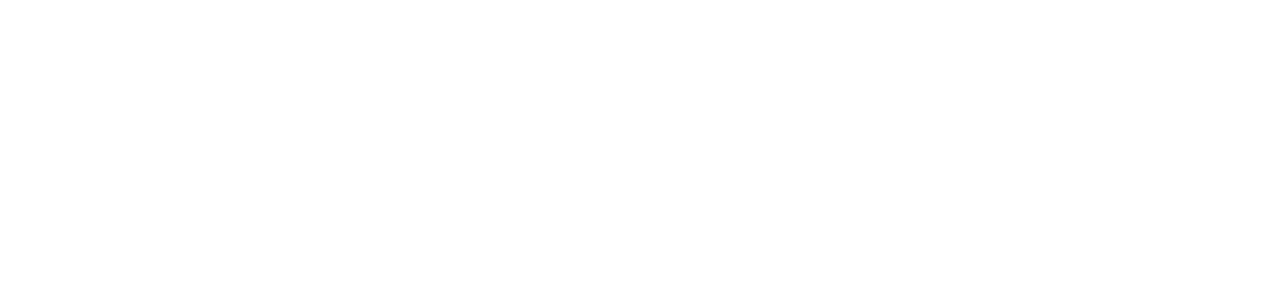
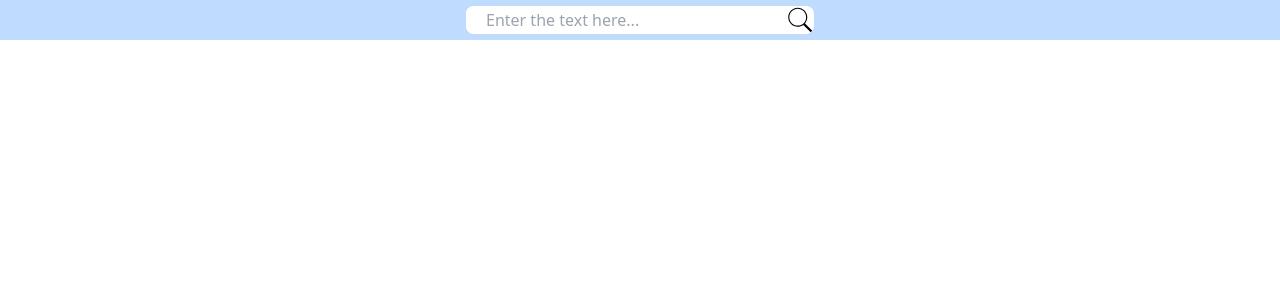
Before and after one commit to SunkaraNaveenKumar/redux-toolkit, a React (Create React App) app: page / in a window 1280 px wide. Shown: the top 300 px of the page. Built offline with nearby package versions, Linux system fonts and the light colour scheme.

Commit message:
add search bar

```diff
--- a/src/App.js
+++ b/src/App.js
@@ -1,10 +1,12 @@
 import logo from './logo.svg';
 import './App.css';
+import { Link } from 'react-router-dom';
+import Navigation from './Components/Navigation';
 
 function App() {
   return (
-    <div className="text-blue-200">
-
+    <div>
+      <Navigation/>
     </div>
   );
 }
--- /dev/null
+++ b/src/Components/Home.js
@@ -0,0 +1,12 @@
+import React from 'react'
+import SearchBar from './SearchBar'
+
+const Home = () => {
+  return (
+    <div>
+
+    </div>
+  )
+}
+
+export default Home
--- /dev/null
+++ b/src/Components/Navigation.js
@@ -0,0 +1,19 @@
+import React from "react";
+import { Link, Route, Routes } from "react-router-dom";
+import Home from "./Home";
+import SearchBar from "./SearchBar";
+
+const Navigation = () => {
+  return (
+    <div>
+      <div className="bg-blue-200 h-10 flex flex-row items-center justify-center">
+        <SearchBar />
+      </div>
+      <Routes>
+        <Route path="/" element={<Home />} />
+      </Routes>
+    </div>
+  );
+};
+
+export default Navigation;
--- /dev/null
+++ b/src/Components/SearchBar.js
@@ -0,0 +1,22 @@
+import React, { useState } from "react";
+import searchIcon from "../assets/search.svg";
+const SearchBar = () => {
+  const [searchText, setSearchText] = useState("");
+  const handleSearchText = (e) => {
+    const { value } = e.target;
+    setSearchText(value);
+  };
+  return (
+    <div className="flex flex-row h-7 bg-white rounded-lg overflow-hidden">
+      <input
+        className="focus:outline-none pl-5 w-80"
+        value={searchText}
+        placeholder="Enter the text here..."
+        onChange={handleSearchText}
+      ></input>
+      <img src={searchIcon} />
+    </div>
+  );
+};
+
+export default SearchBar;
```
Also changed, not shown: src/assets/search.svg (added).
